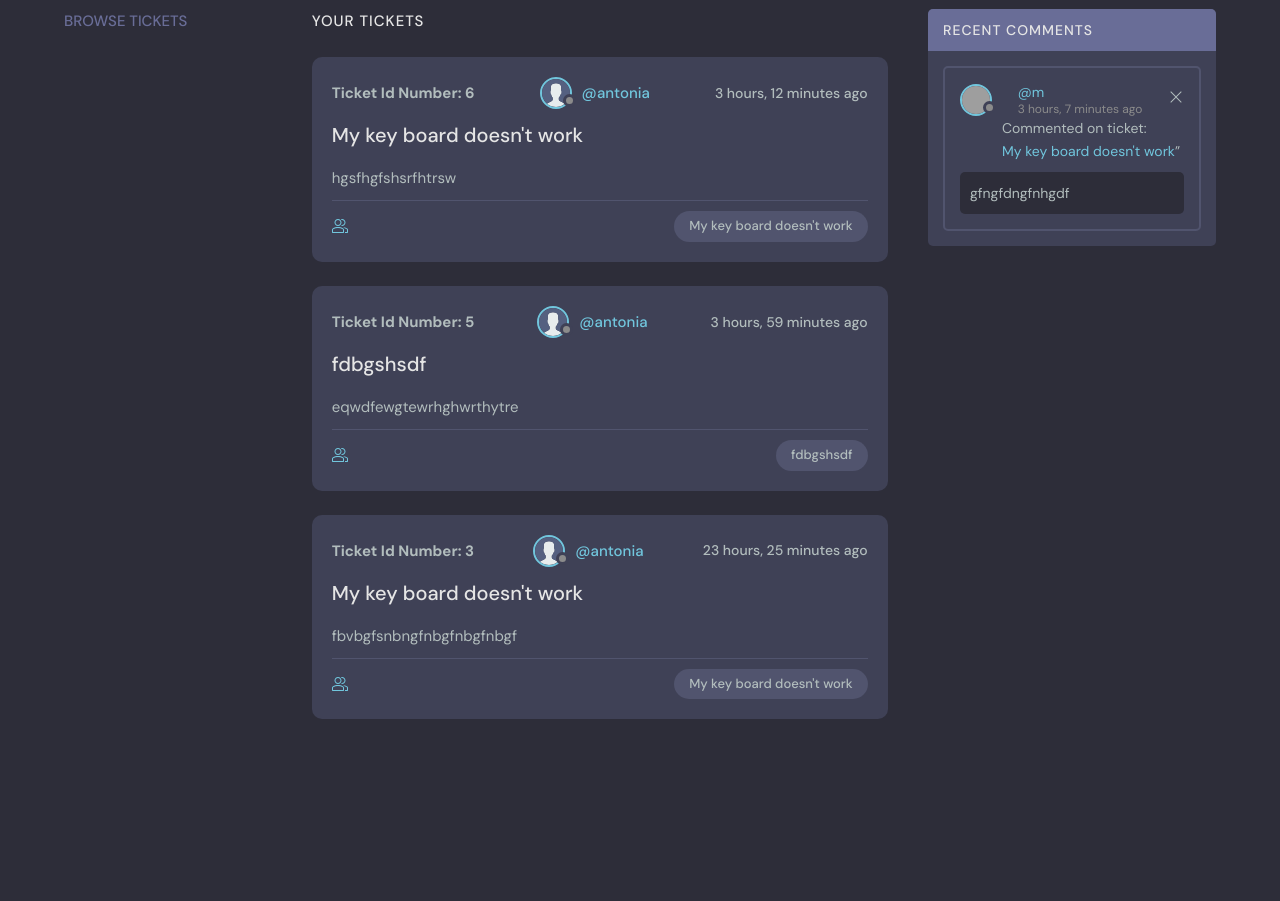
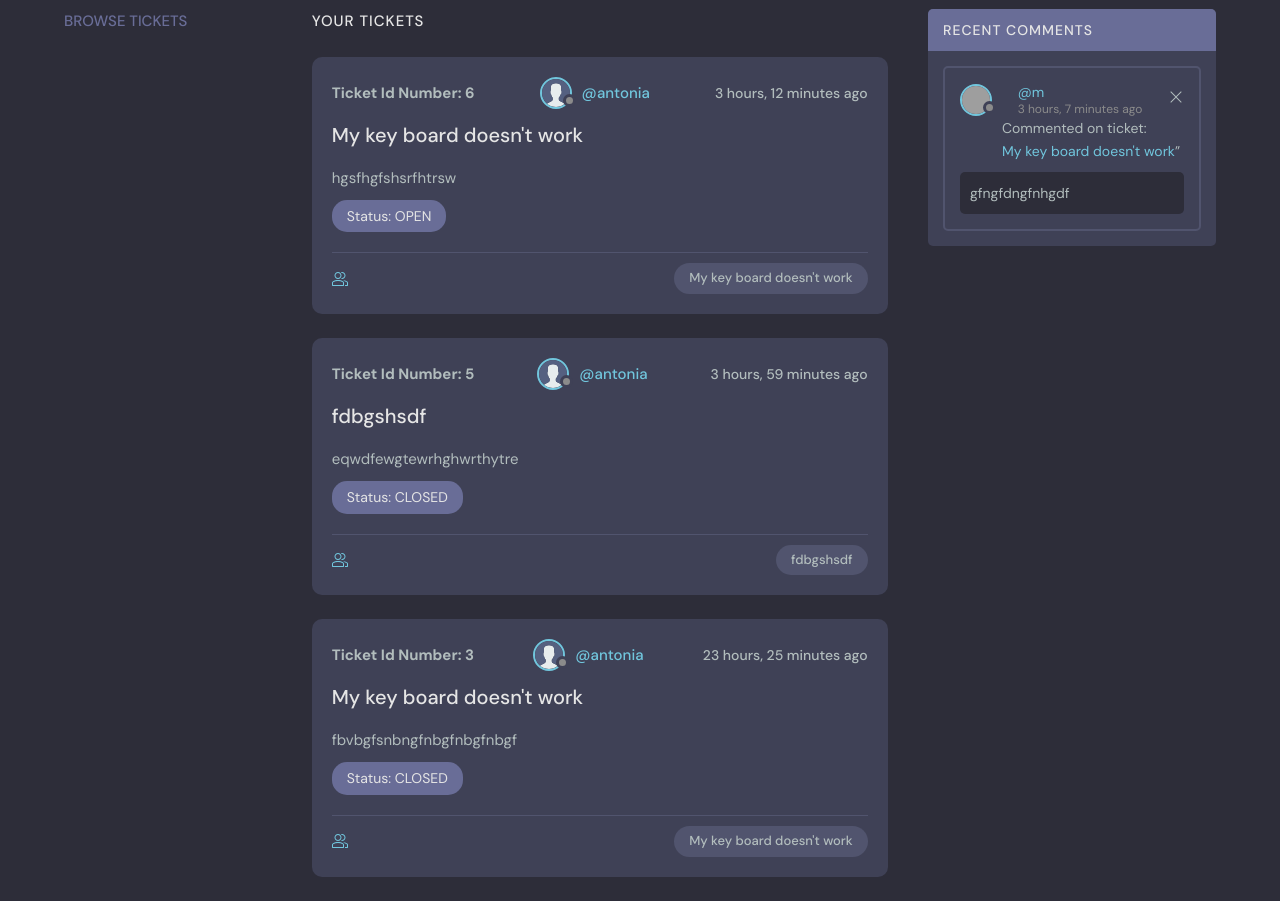
Before and after one commit to michalMudr/SupportHub, a Django app: page /userdashboard/ in a window 1280 px wide. Shown: the part 177-1078 px from the top of the page. Before the commit the page ends 896 px from the top, so only its background shows below. Run offline with Django 4.2, Linux system fonts and the light colour scheme; a user stored in the database is signed in; data comes from the database, SQL or seed files in the repository; both versions use the stored data as it was after the commit; grey boxes are pictures that could not be loaded.

Commit message:
Agent Status Update Created + Ticket  by Status

```diff
--- a/base/forms.py
+++ b/base/forms.py
@@ -18,3 +18,8 @@ class UserForm(ModelForm):
     class Meta:
         model = User
         fields = ['avatar', 'name', 'username', 'email', 'bio' ]
+
+class TicketStatusForm(ModelForm):
+    class Meta:
+        model = Ticket
+        fields = ['status']
--- a/base/templates/base/feed_component.html
+++ b/base/templates/base/feed_component.html
@@ -1,4 +1,4 @@
-{% for ticket in tickets %}
+{% for ticket in tickets|dictsortreversed:"status" %}
 
 {% if request.user.kind == 'AGENT' %}
 <div class="roomListRoom">
@@ -17,6 +17,7 @@
   <div class="roomListRoom__content">
     <a href="{% url 'ticket' ticket.id %}">{{ticket.subject}}</a>
     <p>{{ticket.description}}</p>
+    <span class="room__topics">Status: {{ticket.status}}</span>
   </div>
   <div class="roomListRoom__meta">
     <a href="{% url 'ticket' ticket.id %}" class="roomListRoom__joined">
@@ -58,6 +59,7 @@
     <div class="roomListRoom__content">
       <a href="{% url 'ticket' ticket.id %}">{{ticket.subject}}</a>
       <p>{{ticket.description}}</p>
+      <span class="room__topics">Status: {{ticket.status}}</span>
     </div>
     <div class="roomListRoom__meta">
       <a href="{% url 'ticket' ticket.id %}" class="roomListRoom__joined">
--- a/base/templates/base/recentcomments_component.html
+++ b/base/templates/base/recentcomments_component.html
@@ -4,7 +4,7 @@
     </div>
 
     {% for message in ticketmessages %}
-    {% if request.user == message.user or message.user.kind == 'AGENT' %}
+    {% if request.user == message.user or request.user.kind == 'AGENT' %}
     <div class="activities__box">
       <div class="activities__boxHeader roomListRoom__header">
           <div class="avatar avatar--small">
--- a/base/templates/base/update_ticket.html
+++ b/base/templates/base/update_ticket.html
@@ -20,14 +20,13 @@
             <div class="layout__body">
                 <form class="form" action="" method="POST">
                     {% csrf_token %}
-                        {% if request.user.kind == 'AGENT' and ticket.status == 'CLOSED' %}
                     {% for field in form %}
                           <div class="form__group">
                             <label for="room_topic"> {{field.label}} </label>
                             {{field}}
                           </div>
                     {% endfor %}
-                        {% endif %}
+
                         <div class="form__action">
                             <a class="btn btn--dark" href="{% url 'UserDashboard' %}">Cancel</a>
                             <button class="btn btn--main" type="submit">Submit</button>
--- a/base/views.py
+++ b/base/views.py
@@ -6,6 +6,8 @@ from .models import Ticket, Message, User
 from .forms import TicketForm, UserForm, MyUserCreationForm
 from django.contrib.auth.decorators import login_required
 from django.http import HttpResponse
+from django.shortcuts import get_object_or_404, redirect, render
+from .forms import TicketStatusForm
 
 # Create your views
 
@@ -111,10 +113,7 @@ def ticket(request, pk):
 
 def userProfile(request, pk):
     user = User.objects.get(id=pk)
-
-    ticket = Ticket.objects.get(id=pk)
     ticketmessages = user.message_set.all()
-
 
     context = {'user':user, 'ticketmessages':ticketmessages }
     return render(request, 'base/profile.html', context)
@@ -135,15 +134,26 @@ def createTicket(request):
 
 @login_required(login_url='login')
 def updateTicket(request, pk):
-    ticket = Ticket.objects.get(id=pk)
-    form = TicketForm(instance=ticket)
+    ticket = get_object_or_404(Ticket, id=pk)
+
+    # Check if the user is allowed to update the ticket
+    if request.user.kind == 'NORMAL':
+        return HttpResponse('You are not allowed to update this ticket!')
+
+    if request.method == 'POST':
+        form = TicketStatusForm(request.POST, instance=ticket)  # Use a form that only includes the "status" field
+        if form.is_valid():
+            form.save()
+            return redirect('UserDashboard')
+
+    else:
+        form = TicketStatusForm(instance=ticket)  # Use the same form for rendering
+
+    context = {'form': form, 'ticket': ticket}
+    return render(request, 'base/update_ticket.html', context)
 
 
-    if request.user.kind == 'NORMAL':
-        return HttpResponse('You are not allowed to update ticket!!!')
 
-
-    return render(request, 'base/update_ticket.html', {'form': form} )
 
 @login_required(login_url='login')
 def deleteTicket(request, pk):
--- a/static/styles/style.css
+++ b/static/styles/style.css
@@ -1046,7 +1046,7 @@ a {
 
 .room__conversation {
   margin-top: 1rem;
-  margin-bottom: 4rem;
+  margin-bottom: 3rem;
   height: 64%;
 }
 
```
Also changed, not shown: db.sqlite3. Lines whose indentation alone changed are shown as unchanged.
